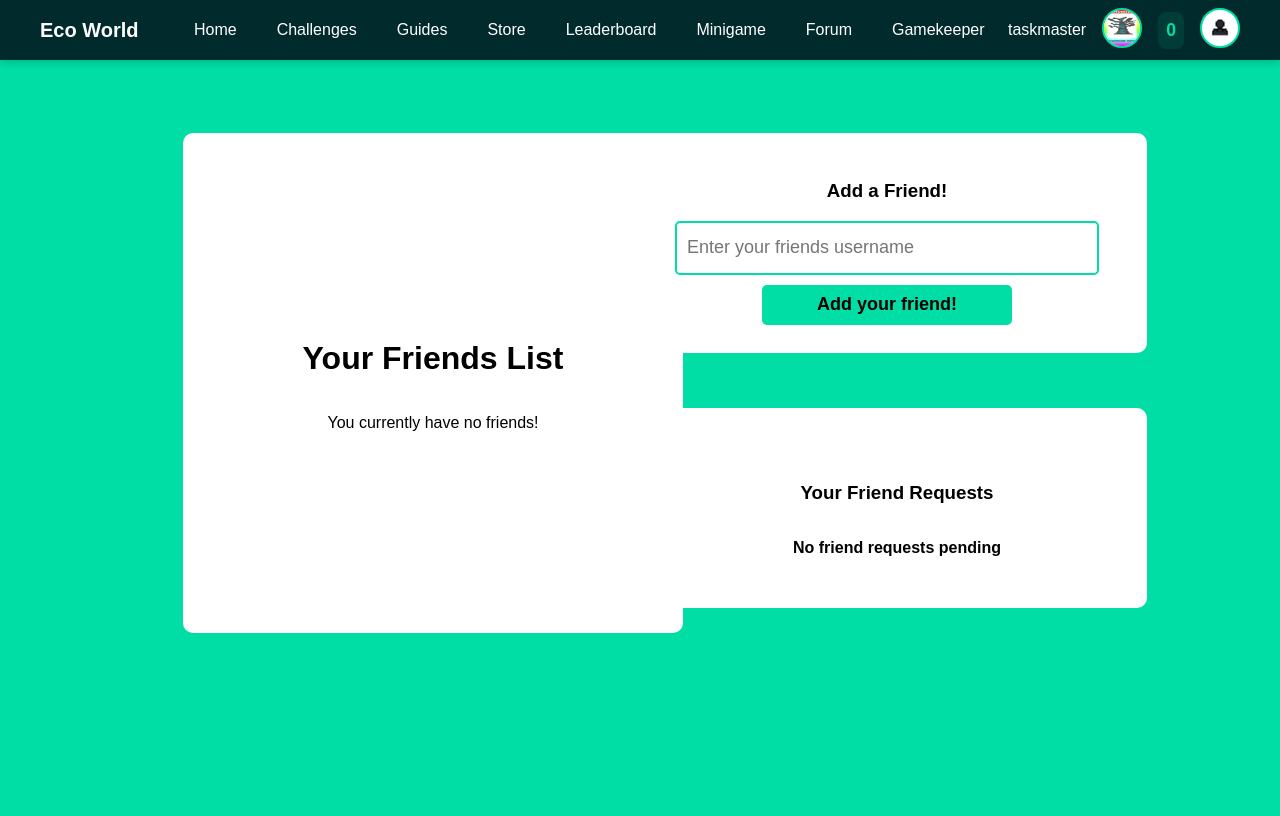
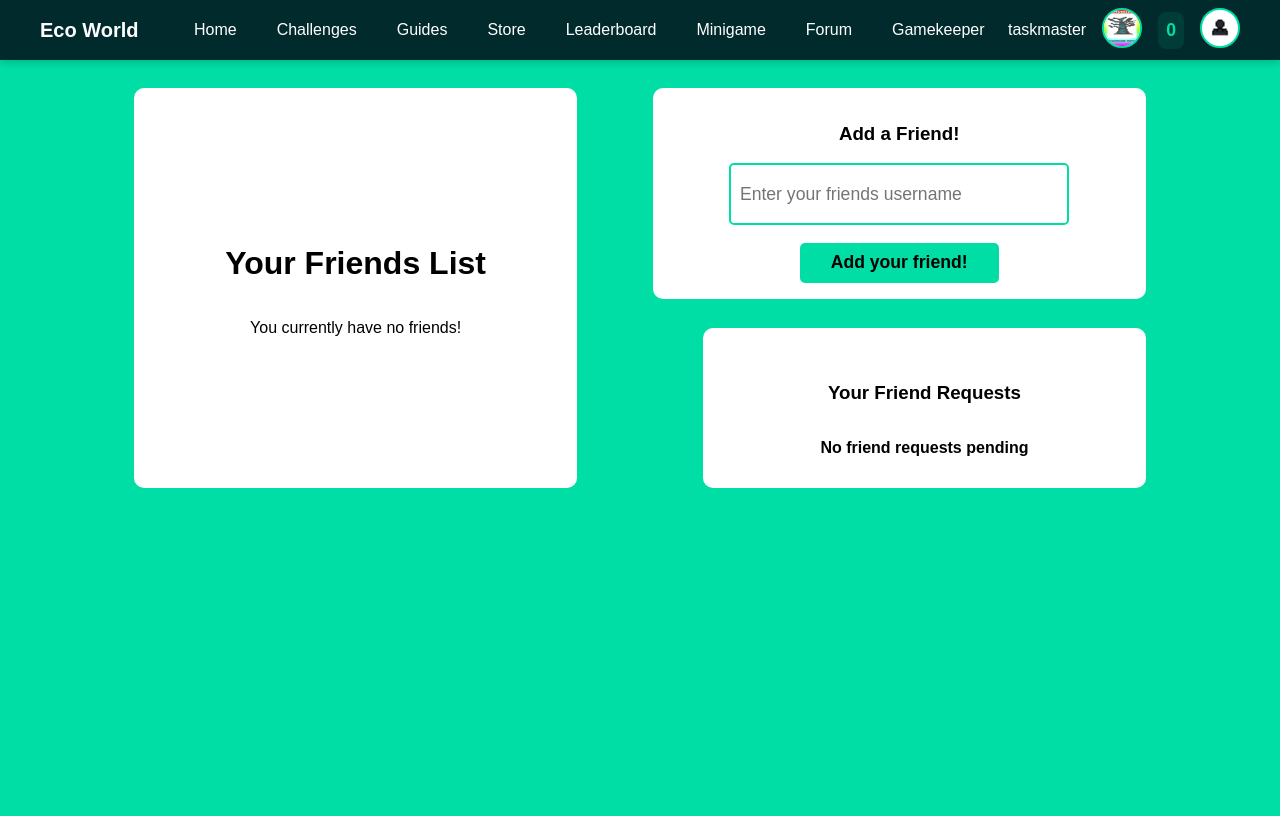
Before and after one commit to lewisFarley403/EcoWorld, a Django app: page /ecoworld/friends/ in a window 1280 px wide. Before the commit the page ends 633 px from the top, so only its background shows below. Run offline with Django 5.2, Linux system fonts and the light colour scheme; a user stored in the database is signed in; data comes from the database, SQL or seed files in the repository.

Commit message:
fixed challenges css and i fixed store css and friends css

```diff
--- a/EcoWorld/static/EcoWorld/css/challenges.css
+++ b/EcoWorld/static/EcoWorld/css/challenges.css
@@ -10,7 +10,6 @@ body {
     display: flex;
     flex-direction: column;
     max-height: 100vh;
-    overflow: hidden;
 }
 
 
@@ -264,6 +263,6 @@ progress {
         display: none;
     }
     .center-content {
-        width: 90%;
+        width: 100%;
     }
 }
--- a/EcoWorld/static/EcoWorld/css/friends.css
+++ b/EcoWorld/static/EcoWorld/css/friends.css
@@ -1,44 +1,27 @@
-
 body {
     background-color: #00dea5;
     height: auto;
     font-family: Arial, Helvetica, sans-serif;
     overflow-y: hidden;
-
 }
-.header {
-    background-color: #fff;
-    display: flex;
-    justify-content: center;
-    align-items: center;
-    box-shadow: 0 2px 4px rgba(0, 0, 0, 0.1);
-    padding: 10px 20px;
-    position: fixed;
-    top: 0;
-    left: 0;
-    width: 100%;
-    z-index: 1000;
-}
-
-
-
 
 .frienditemsContainer {
     position: relative;
     width: 100%;
-    height: 100%;
+    height: 100vh; /* Adjust as needed */
     display: flex;
     justify-content: center;
     align-items: center;
 }
 
+/* Updated styles using percentages */
 .userFriendsbox {
     position: absolute;
-    left: 175px;
-    top: 125px;
+    left: 10%;
+    top: 10%;
     background-color: white;
-    height: 500px;
-    width: 500px;
+    width: 35%;
+    height: 50%;
     border-radius: 10px;
     display: flex;
     align-items: center;
@@ -48,33 +31,32 @@ body {
 
 .userAddFriendbox {
     position: absolute;
-    right: 125px;
-    top: 125px;
+    right: 10%;
+    top: 10%;
     background-color: white;
-    height: 200px;
-    width: 500px;
+    width: 35%;
+    height: 20%;
     border-radius: 10px;
     display: flex;
     align-items: center;
     justify-content: center;
-    padding: 10px;
+    padding: 2%;
     flex-direction: column;
 }
-
 
 .userAddFriendbox form {
     display: flex;
     flex-direction: column;
     align-items: center;
-    width: 100%;
+    width: 90%;
 }
 
 .addFriendtextbox {
     width: 80%;
     height: 40px;
-    font-size: 18px;
-    padding: 5px 10px;
-    margin-bottom: 10px;
+    font-size: 1.1em;
+    padding: 0.5em;
+    margin-bottom: 1em;
     border: 2px solid #00dea5;
     border-radius: 5px;
 }
@@ -83,7 +65,7 @@ body {
     width: 50%;
     height: 40px;
     background-color: #00dea5;
-    font-size: 18px;
+    font-size: 1.1em;
     font-weight: bold;
     border: none;
     border-radius: 5px;
@@ -98,16 +80,16 @@ body {
 
 .userRequestBox {
     position: absolute;
-    right: 125px;
-    top: 400px;
-    height: 200px;
-    width: 500px;
+    right: 10%;
+    top: 40%;
+    width: 35%;
+    height: 20%;
     background-color: white;
     border-radius: 10px;
+    display: flex;
+    flex-direction: column;
     align-items: center;
     justify-content: center;
-    display: flex;
-    flex-direction: column;
     overflow-y: auto;
     font-weight: bold;
 }
--- a/EcoWorld/templates/EcoWorld/friends.html
+++ b/EcoWorld/templates/EcoWorld/friends.html
@@ -6,7 +6,6 @@
     <meta name="viewport" content="width=device-width, initial-scale=1.0">
     <title>Eco World - Friends</title>
     <link rel="stylesheet" href="{% static 'EcoWorld/css/friends.css' %}">
-    <link rel="stylesheet" href="{% static 'css/navbar.css' %}">
 </head>
 <body>
 {% include "partials/navbar.html" %}
```
Also changed, not shown: other parts of EcoWorld/static/EcoWorld/css/friends.css (+17 -32 lines), EcoWorld/templates/EcoWorld/store.html (+16 -10 lines).
